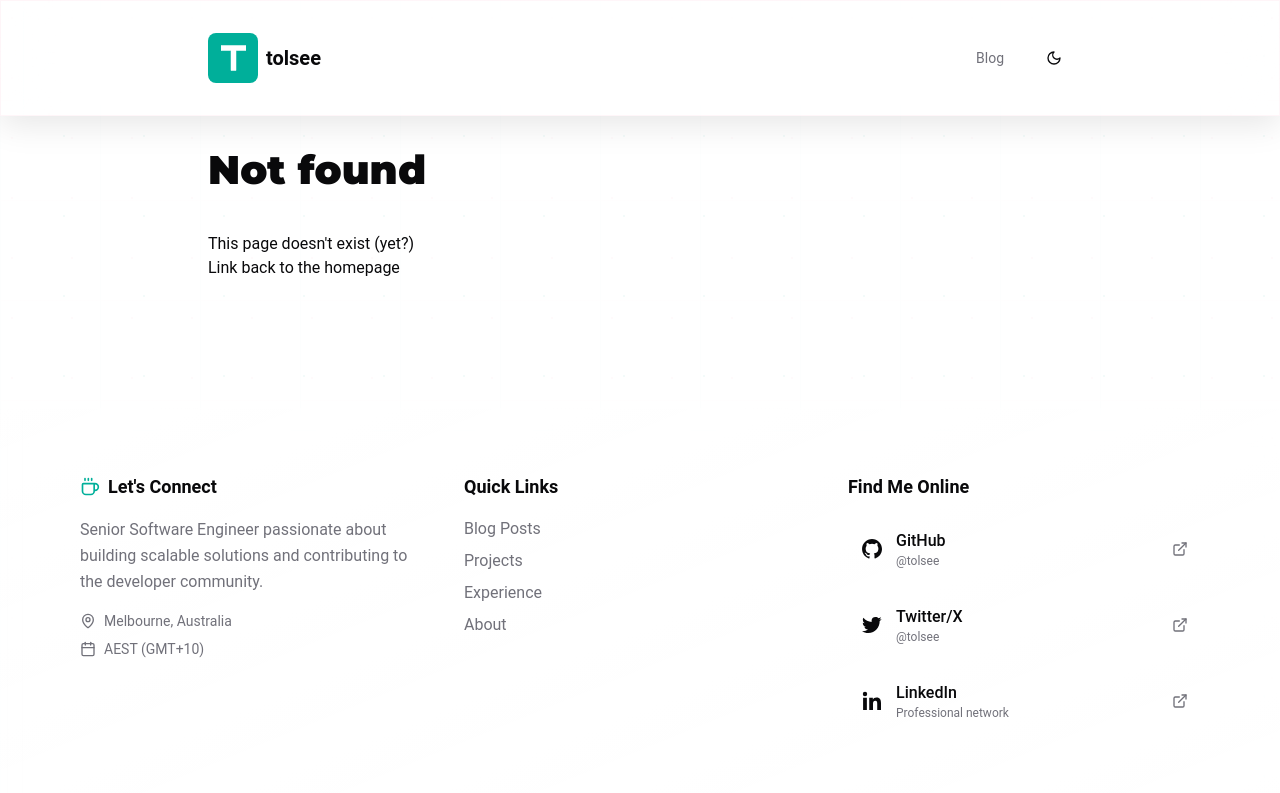
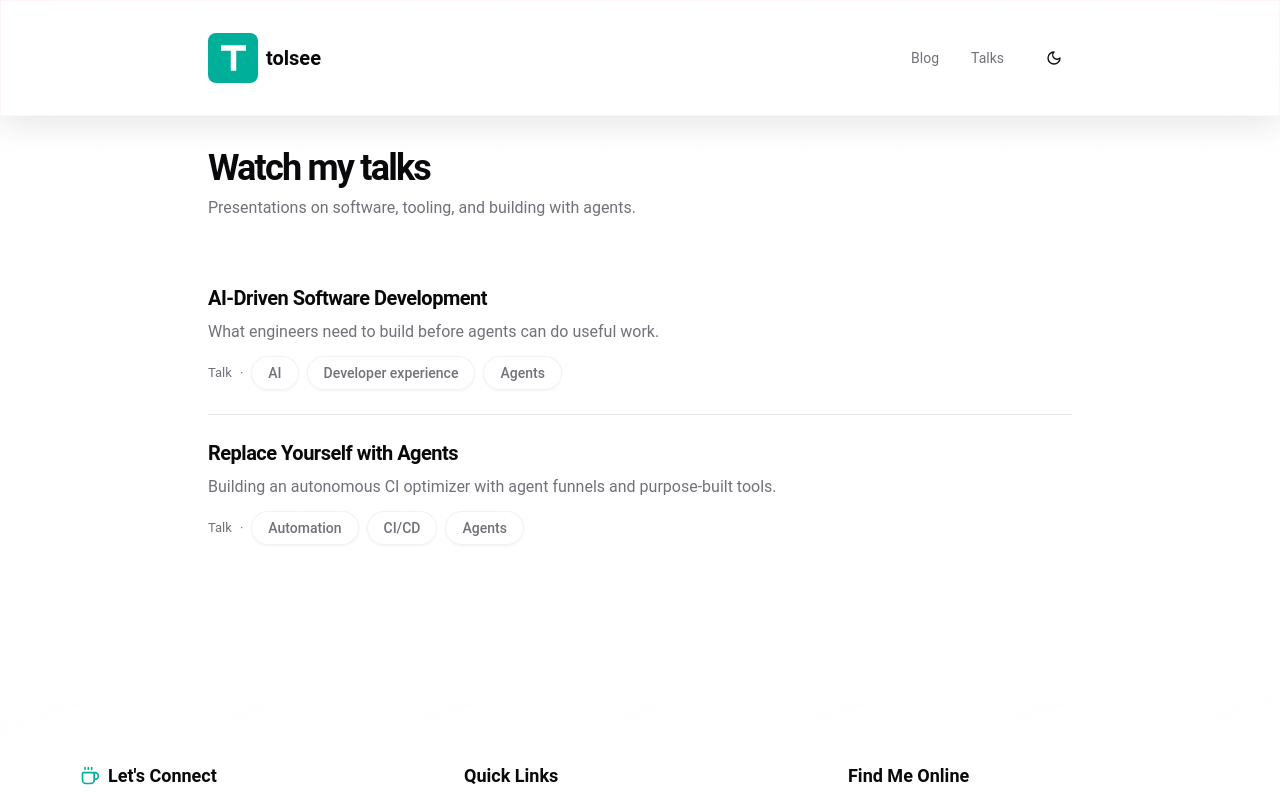
Before and after one commit to Tolsee/tolsee.me, a Next.js app: page /talks in a window 1280 px wide. Before the commit this address had no page. Shown: the top 793 px of the page. Built offline with nearby package versions, Linux system fonts and the light colour scheme.

Commit message:
Add talks index page

```diff
--- /dev/null
+++ b/app/talks/page.tsx
@@ -0,0 +1,66 @@
+import Link from 'next/link';
+
+const talks = [
+  {
+    title: 'AI-Driven Software Development',
+    href: '/talks/ai-driven-software-development',
+    description:
+      'What engineers need to build before agents can do useful work.',
+    tags: ['AI', 'Developer experience', 'Agents'],
+  },
+  {
+    title: 'Replace Yourself with Agents',
+    href: '/talks/replace-yourself-with-agents',
+    description:
+      'Building an autonomous CI optimizer with agent funnels and purpose-built tools.',
+    tags: ['Automation', 'CI/CD', 'Agents'],
+  },
+];
+
+export const metadata = {
+  title: 'Talks',
+  description: 'Talks on software development, tooling, and agents.',
+};
+
+export default function TalksPage() {
+  return (
+    <section>
+      <header className="mb-10">
+        <h1 className="text-4xl font-bold tracking-tighter">Watch my talks</h1>
+        <p className="mt-2 text-muted-foreground">
+          Presentations on software, tooling, and building with agents.
+        </p>
+      </header>
+
+      <ul className="divide-y divide-border">
+        {talks.map((talk) => (
+          <li key={talk.href}>
+            <Link href={talk.href} className="group block py-6">
+              <div className="flex items-baseline justify-between gap-4">
+                <h2 className="text-xl font-semibold tracking-tight transition-colors group-hover:text-[--green]">
+                  {talk.title}
+                </h2>
+                <span
+                  aria-hidden
+                  className="hidden shrink-0 text-[--green] opacity-0 transition-all duration-200 group-hover:translate-x-1 group-hover:opacity-100 sm:inline"
+                >
+                  →
+                </span>
+              </div>
+              <p className="mt-2 text-muted-foreground">{talk.description}</p>
+              <div className="mt-3 flex flex-wrap items-center gap-2 text-[13px] text-muted-foreground">
+                <span>Talk</span>
+                <span aria-hidden>·</span>
+                {talk.tags.map((tag) => (
+                  <span key={tag} className="glass-pill text-xs">
+                    {tag}
+                  </span>
+                ))}
+              </div>
+            </Link>
+          </li>
+        ))}
+      </ul>
+    </section>
+  );
+}
--- a/src/components/Header.tsx
+++ b/src/components/Header.tsx
@@ -5,6 +5,9 @@ import { ThemeToggle } from './ThemeToggle';
 const navItems = {
   '/posts': {
     name: 'Blog',
+  },
+  '/talks': {
+    name: 'Talks',
   },
 };
 
```
